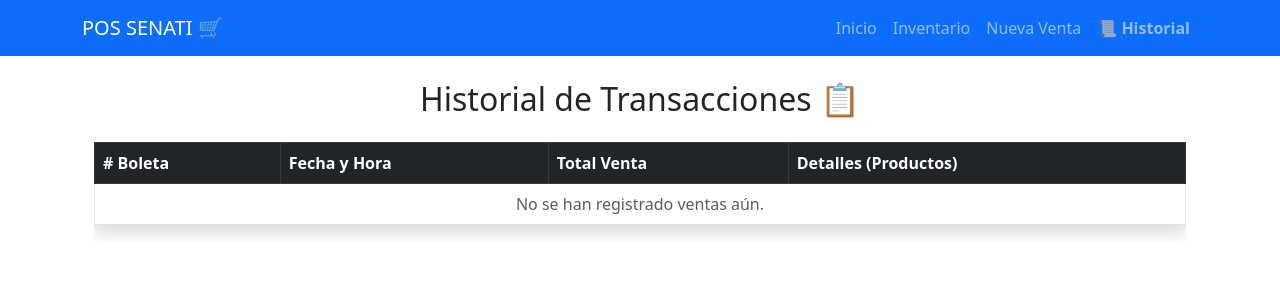
After one commit to JimAcosta123/sistema-pos-senati, a Flask app: page /historial in a window 1280 px wide. The commit adds this page. Shown: the top 300 px of the page. Run offline with Flask 3, Linux system fonts and the light colour scheme.

Commit message:
feat: Módulo de reportes e historial de transacciones detallado

```diff
--- a/app.py
+++ b/app.py
@@ -126,6 +126,16 @@ def registrar_venta():
     return render_template('vender.html', productos=lista_productos)
 
 
+# --- RUTA DE HISTORIAL ---
+@app.route('/historial')
+def ver_historial():
+    # Consultamos todas las ventas ordenadas por fecha (descendente)
+    # Venta.query.order_by(Venta.fecha.desc()) es SQL traducido a Python
+    ventas_realizadas = Venta.query.order_by(Venta.fecha.desc()).all()
+    return render_template('historial.html', ventas=ventas_realizadas)
+
+
+
 # Arrancar
 if __name__ == '__main__':
     app.run(debug=True)
--- a/templates/base.html
+++ b/templates/base.html
@@ -20,6 +20,7 @@
                     <li class="nav-item"><a class="nav-link" href="/">Inicio</a></li>
                     <li class="nav-item"><a class="nav-link" href="/productos">Inventario</a></li>
                     <li class="nav-item"><a class="nav-link" href="/vender">Nueva Venta</a></li>
+                    <li class="nav-item"><a class="nav-link fw-bold" href="/historial">📜 Historial</a></li>
                 </ul>
             </div>
         </div>
--- /dev/null
+++ b/templates/historial.html
@@ -0,0 +1,44 @@
+{% extends 'base.html' %}
+
+{% block content %}
+<div class="container">
+    <h2 class="mb-4 text-center">Historial de Transacciones 📋</h2>
+
+    <div class="table-responsive">
+        <table class="table table-bordered shadow">
+            <thead class="table-dark">
+                <tr>
+                    <th># Boleta</th>
+                    <th>Fecha y Hora</th>
+                    <th>Total Venta</th>
+                    <th>Detalles (Productos)</th>
+                </tr>
+            </thead>
+            <tbody>
+                {% for venta in ventas %}
+                <tr>
+                    <td><strong>{{ venta.id }}</strong></td>
+                    <td>{{ venta.fecha.strftime('%d/%m/%Y %H:%M') }}</td>
+                    <td class="text-success fw-bold">S/. {{ "%.2f"|format(venta.total) }}</td>
+                    <td>
+                        <ul class="list-group list-group-flush">
+                            {% for item in venta.detalles %}
+                            <li class="list-group-item d-flex justify-content-between align-items-center">
+                                {{ item.producto.nombre }}
+                                <span class="badge bg-primary rounded-pill">{{ item.cantidad }} un.</span>
+                                <span class="text-muted small">x S/. {{ item.precio_unitario }}</span>
+                            </li>
+                            {% endfor %}
+                        </ul>
+                    </td>
+                </tr>
+                {% else %}
+                <tr>
+                    <td colspan="4" class="text-center text-muted">No se han registrado ventas aún.</td>
+                </tr>
+                {% endfor %}
+            </tbody>
+        </table>
+    </div>
+</div>
+{% endblock %}
```
